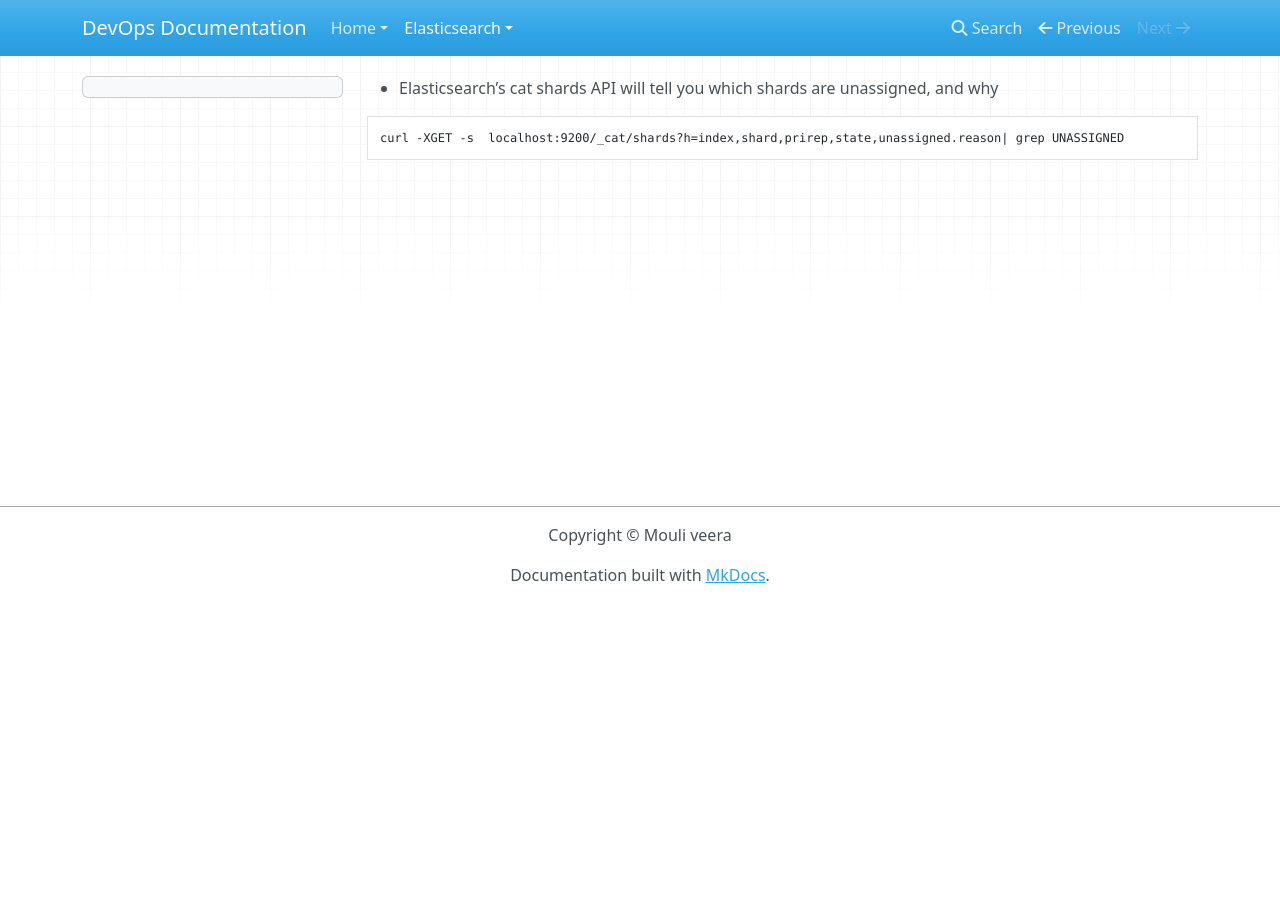
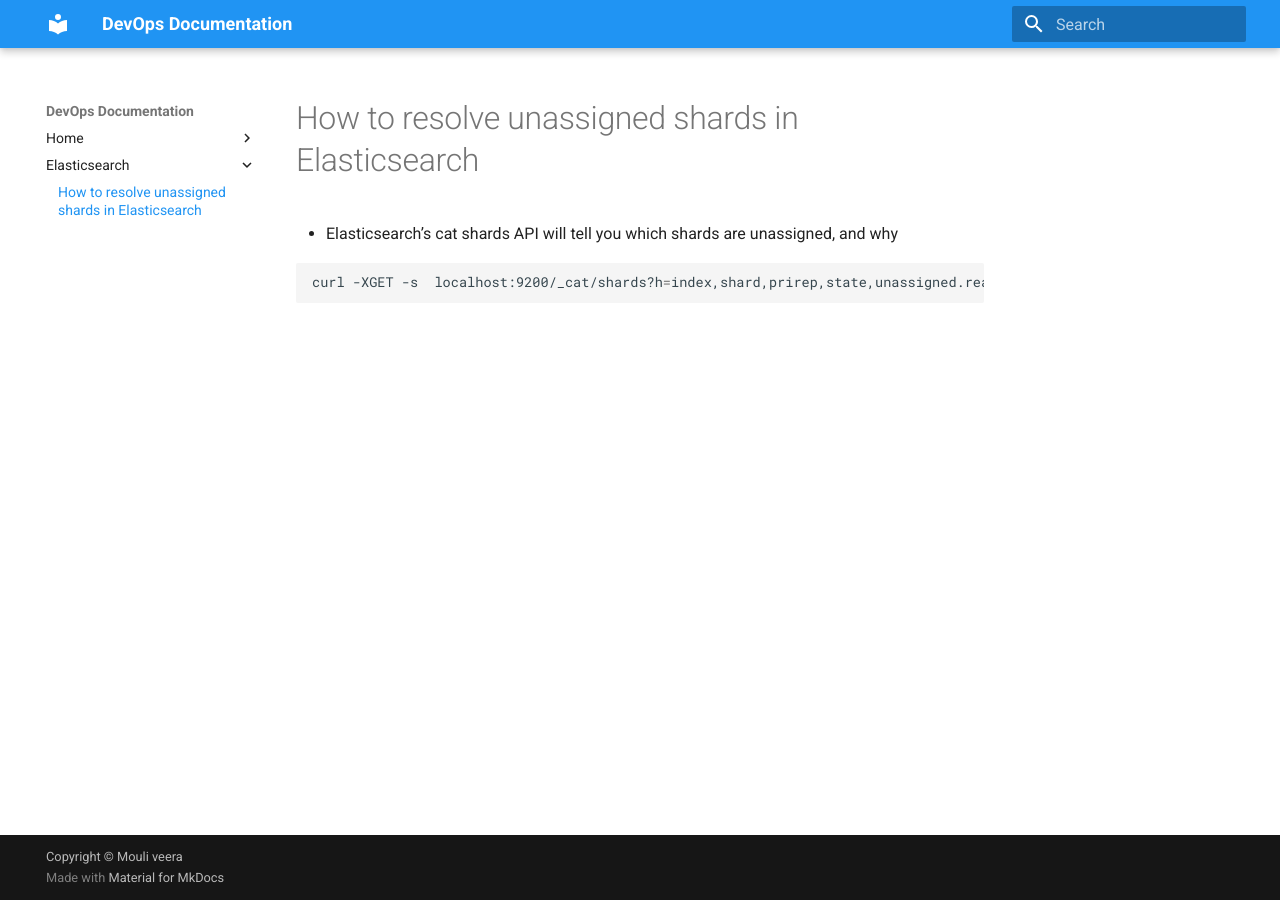
Before and after one commit to ravich142/devopstipsandtricks, an MkDocs documentation site: the page built from docs/elasticsearch/resolve-unassigned-shards-in-elasticsearch.md, in a window 1280 px wide. Built offline with MkDocs 1.6.1 and Material for MkDocs 9.7.7, drawn with Linux system fonts in a browser that asks for light colours; nearby versions of some CDN libraries.

Commit message:
adjustments

```diff
--- a/mkdocs.yml
+++ b/mkdocs.yml
@@ -16,3 +16,20 @@ nav:
     - 'Index': 'index.md'
   - Elasticsearch:
     - 'How to resolve unassigned shards in Elasticsearch': 'elasticsearch/resolve-unassigned-shards-in-elasticsearch.md'
+
+# Theme and Extension Configuration
+theme:
+  name: 'material'
+  language: 'en'
+  palette:
+    primary: 'blue'
+    accent: 'indigo'
+  font:
+    text: 'Roboto'
+    code: 'Roboto Mono'
+markdown_extensions:
+  - admonition
+  - codehilite:
+      guess_lang: false
+  - toc:
+      permalink: true
```
